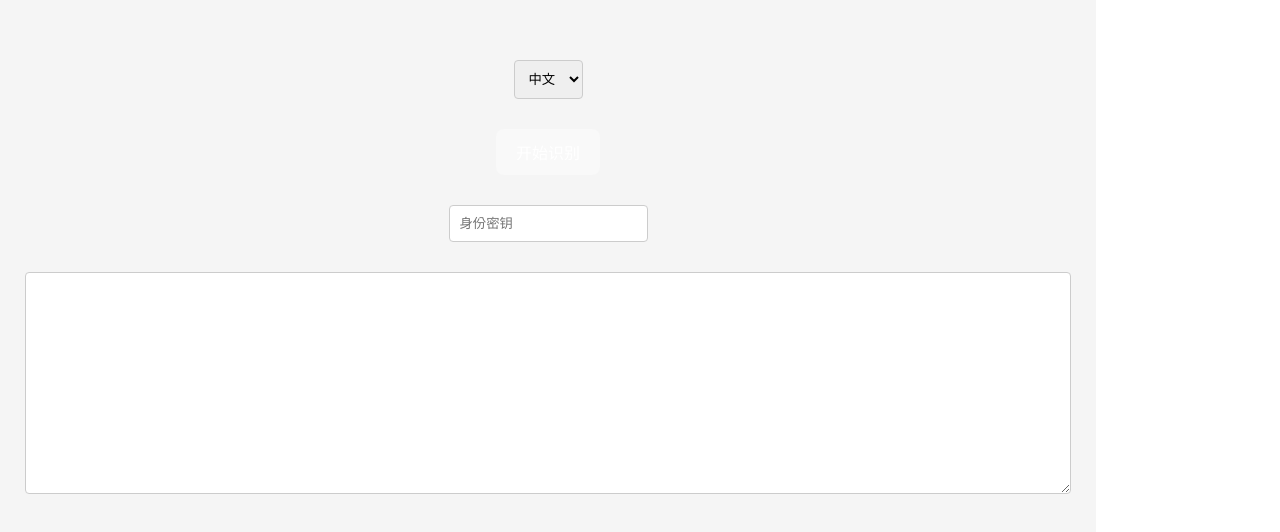
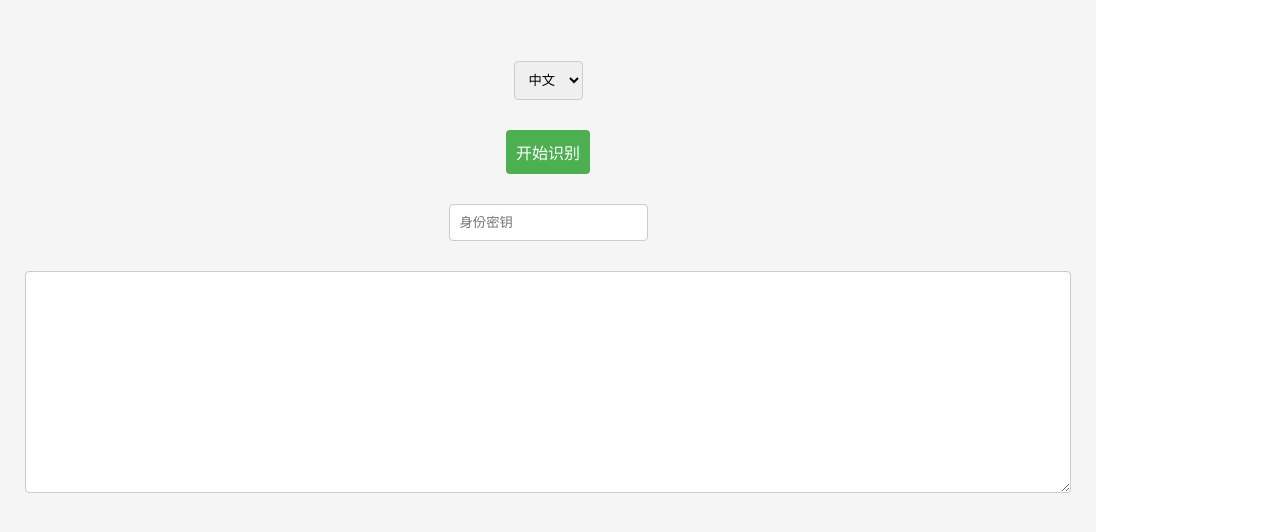
Before and after one commit to lmlandy777/Speech-to-text-project-front, a React (Vite) app: page / in a window 1280 px wide. Shown: the part 120-652 px from the top of the page. Built offline with nearby package versions, Linux system fonts and the light colour scheme.

Commit message:
完善页面,解决bug

```diff
--- a/src/App.css
+++ b/src/App.css
@@ -23,12 +23,13 @@ select, input, button, textarea {
 
 button {
   cursor: pointer;
-  background-color: #4CAF50; /* 绿色背景 */
+  background-color: #4CAF50; /* 绿色背景，保证默认状态下也是绿色 */
   color: white;
+  border: none; /* 移除边框，可以根据设计选择是否需要 */
 }
 
 button:hover {
-  background-color: #45a049;
+  background-color: #45a049; /* 鼠标悬停时稍微变深的绿色 */
 }
 
 .text-output textarea {
--- a/src/App.tsx
+++ b/src/App.tsx
@@ -1,6 +1,7 @@
 import React, { useState } from 'react';
 import { SpeechConfig, AudioConfig, SpeechRecognizer } from 'microsoft-cognitiveservices-speech-sdk';
-import './App.css'; // 确保创建一个App.css文件，并与此js文件放在同一目录下
+import './index.css';
+import './App.css';
 
 function App() {
   const [recognizedText, setRecognizedText] = useState('');
```
